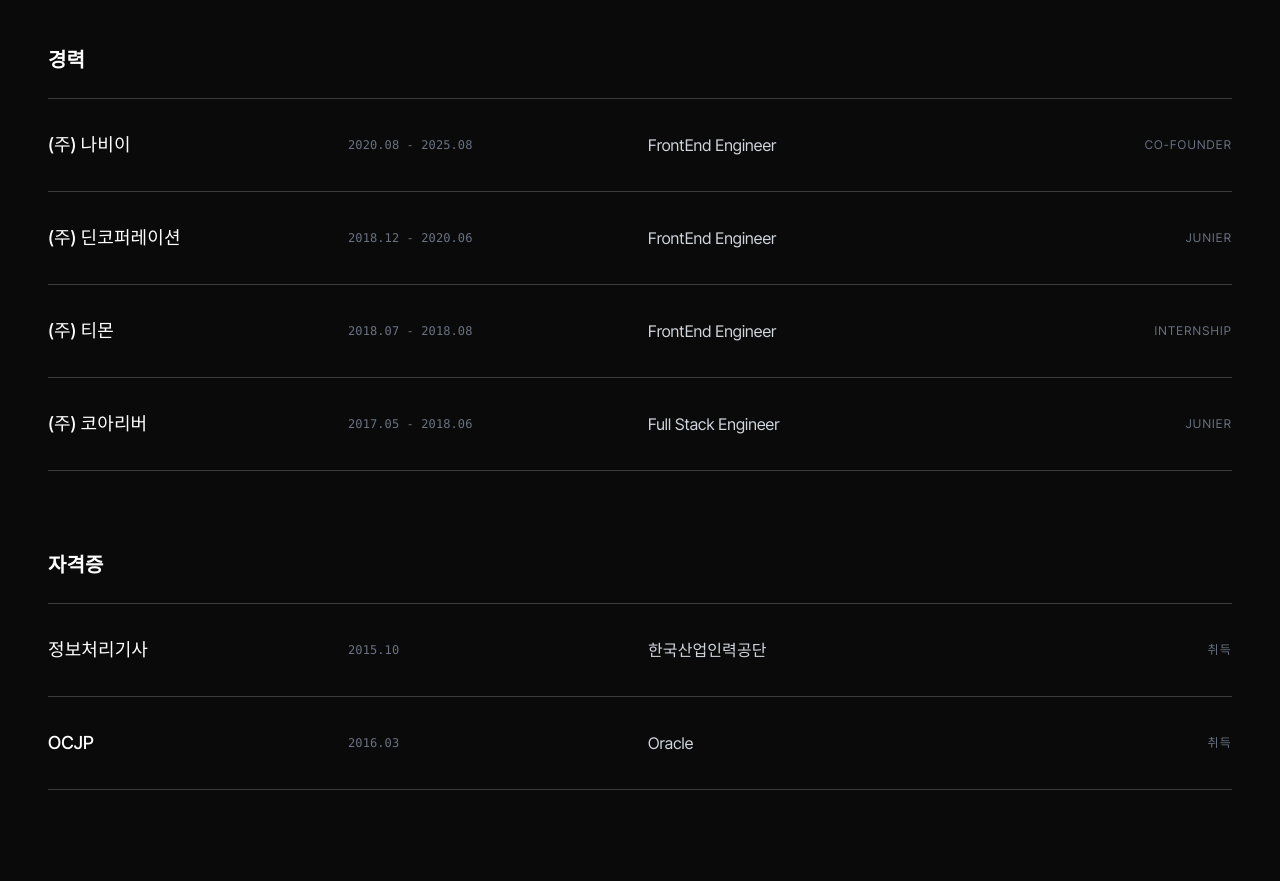
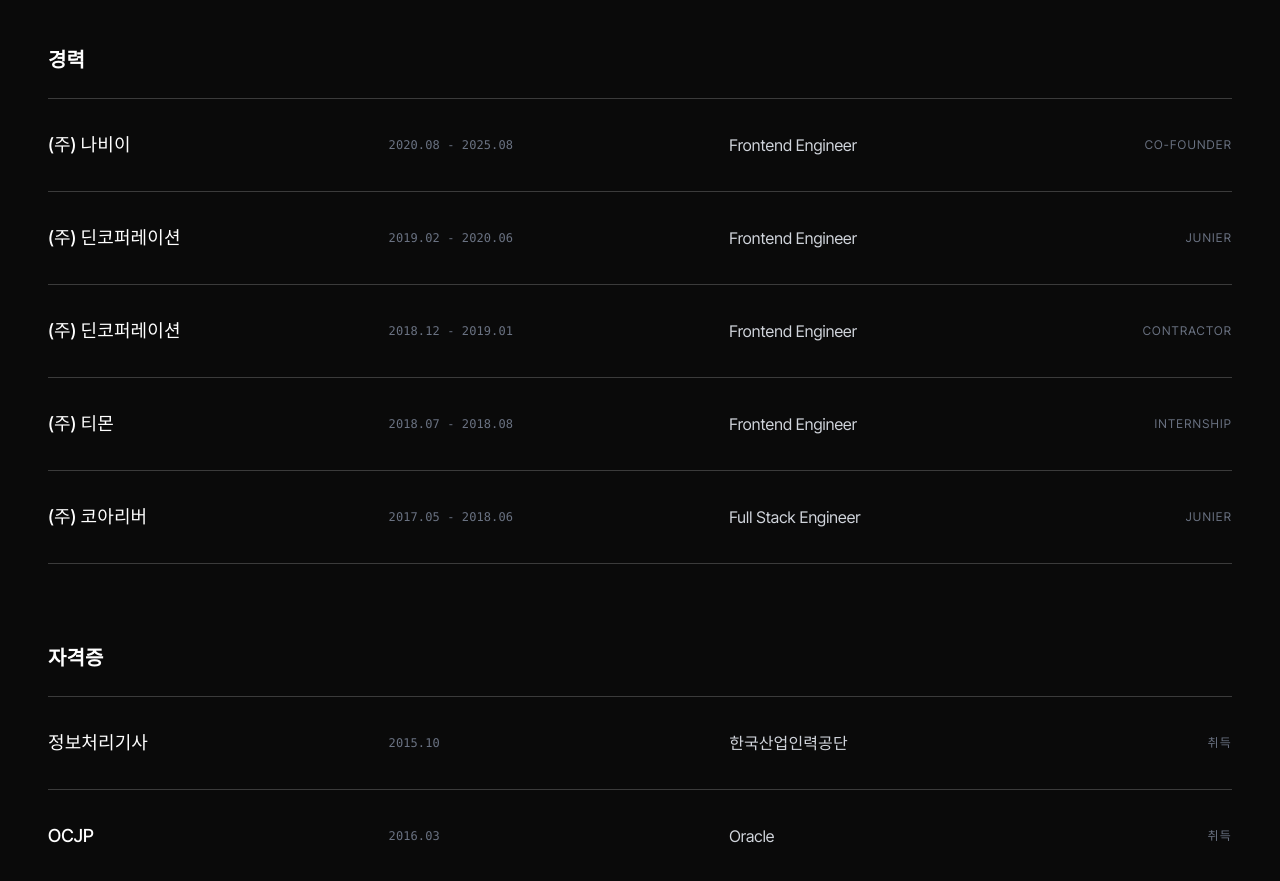
Before and after one commit to seungyeub/mono-lab, a Next.js app in the folder apps/portfolio/: page / in a window 1280 px wide. Shown: the part 4960-5841 px from the top of the page. Built offline with nearby package versions, Linux system fonts and the light colour scheme; no server answers; a web font is replaced by a local one.

Commit message:
refactor: Experience 데이터의 stack 속성을 type으로 변경

```diff
--- a/apps/portfolio/src/features/home/ExperienceSection.tsx
+++ b/apps/portfolio/src/features/home/ExperienceSection.tsx
@@ -14,26 +14,32 @@
   {
     company: '(주) 나비이',
     period: '2020.08 - 2025.08',
-    role: 'FrontEnd Engineer',
-    stack: 'Co-Founder',
+    role: 'Frontend Engineer',
+    type: 'Co-Founder',
   },
   {
     company: '(주) 딘코퍼레이션',
-    period: '2018.12 - 2020.06',
-    role: 'FrontEnd Engineer',
-    stack: 'Junier',
+    period: '2019.02 - 2020.06',
+    role: 'Frontend Engineer',
+    type: 'Junier',
+  },
+  {
+    company: '(주) 딘코퍼레이션',
+    period: '2018.12 - 2019.01',
+    role: 'Frontend Engineer',
+    type: 'Contractor',
   },
   {
     company: '(주) 티몬',
     period: '2018.07 - 2018.08',
-    role: 'FrontEnd Engineer',
-    stack: 'Internship',
+    role: 'Frontend Engineer',
+    type: 'Internship',
   },
   {
     company: '(주) 코아리버',
     period: '2017.05 - 2018.06',
     role: 'Full Stack Engineer',
-    stack: 'Junier',
+    type: 'Junier',
   },
 ];
 
@@ -86,7 +92,7 @@
               whileInView={{ opacity: 1, y: 0 }}
               viewport={{ once: true, margin: '-40px' }}
               transition={{ duration: 0.6, delay: index * 0.08 }}
-              className='grid grid-cols-2 gap-4 border-b border-white/20 py-6 md:py-8 lg:grid-cols-4'
+              className='grid grid-cols-2 gap-4 border-b border-white/20 py-6 md:py-8 lg:grid-cols-[2fr_2fr_2fr_1fr]'
             >
               {/* col 1 — 회사명 (lg+) / 회사명+기간 (< lg) */}
               <div className='flex flex-col gap-1'>
@@ -96,7 +102,7 @@
               {/* col 2 (소형) — 역할+지역, 오른쪽 정렬. lg 이상에서는 숨김 */}
               <div className='flex flex-col gap-1 text-right lg:hidden'>
                 <span className='text-base font-medium text-gray-300 md:text-lg'>{exp.role}</span>
-                <span className='text-xs tracking-widest text-gray-500 uppercase'>{exp.stack}</span>
+                <span className='text-xs tracking-widest text-gray-500 uppercase'>{exp.type}</span>
               </div>
               {/* col 2 (lg+) — 기간 단독 */}
               <div className='hidden items-center lg:flex'>
@@ -108,7 +114,7 @@
               </div>
               {/* col 4 (lg+) — 지역, 오른쪽 정렬 */}
               <div className='hidden items-center justify-end lg:flex'>
-                <span className='text-xs tracking-widest text-gray-500 uppercase'>{exp.stack}</span>
+                <span className='text-xs tracking-widest text-gray-500 uppercase'>{exp.type}</span>
               </div>
             </motion.div>
           ))}
@@ -128,7 +134,7 @@
               whileInView={{ opacity: 1, y: 0 }}
               viewport={{ once: true, margin: '-40px' }}
               transition={{ duration: 0.6, delay: index * 0.08 }}
-              className='grid grid-cols-2 gap-4 border-b border-white/20 py-6 md:py-8 lg:grid-cols-4'
+              className='grid grid-cols-2 gap-4 border-b border-white/20 py-6 md:py-8 lg:grid-cols-[2fr_2fr_2fr_1fr]'
             >
               {/* col 1 — 자격증명 (lg+) / 자격증명+연도 (< lg) */}
               <div className='flex flex-col gap-1'>
```
Also changed, not shown: 1 other file (tests, documents, lock files or other folders).
